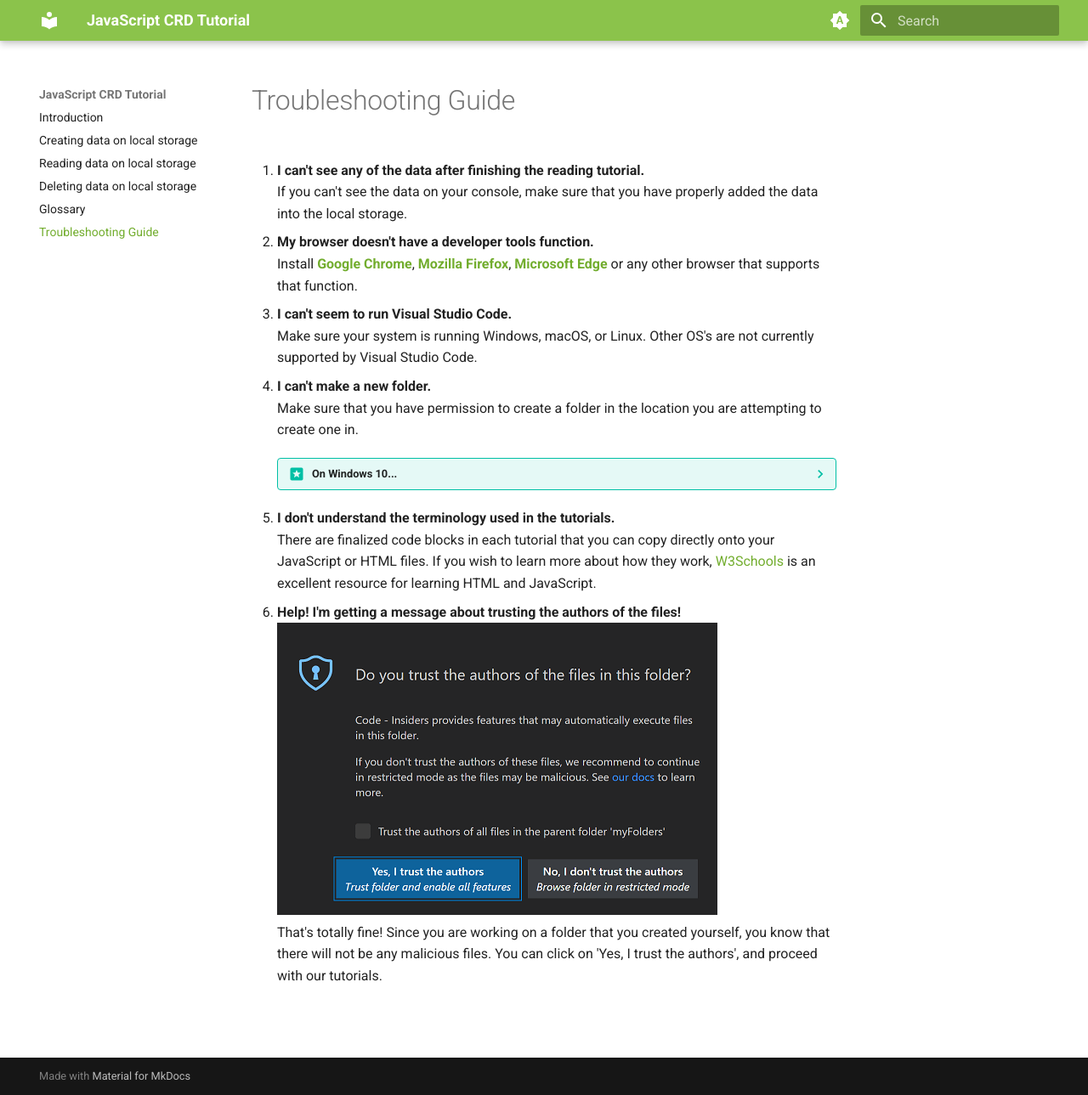
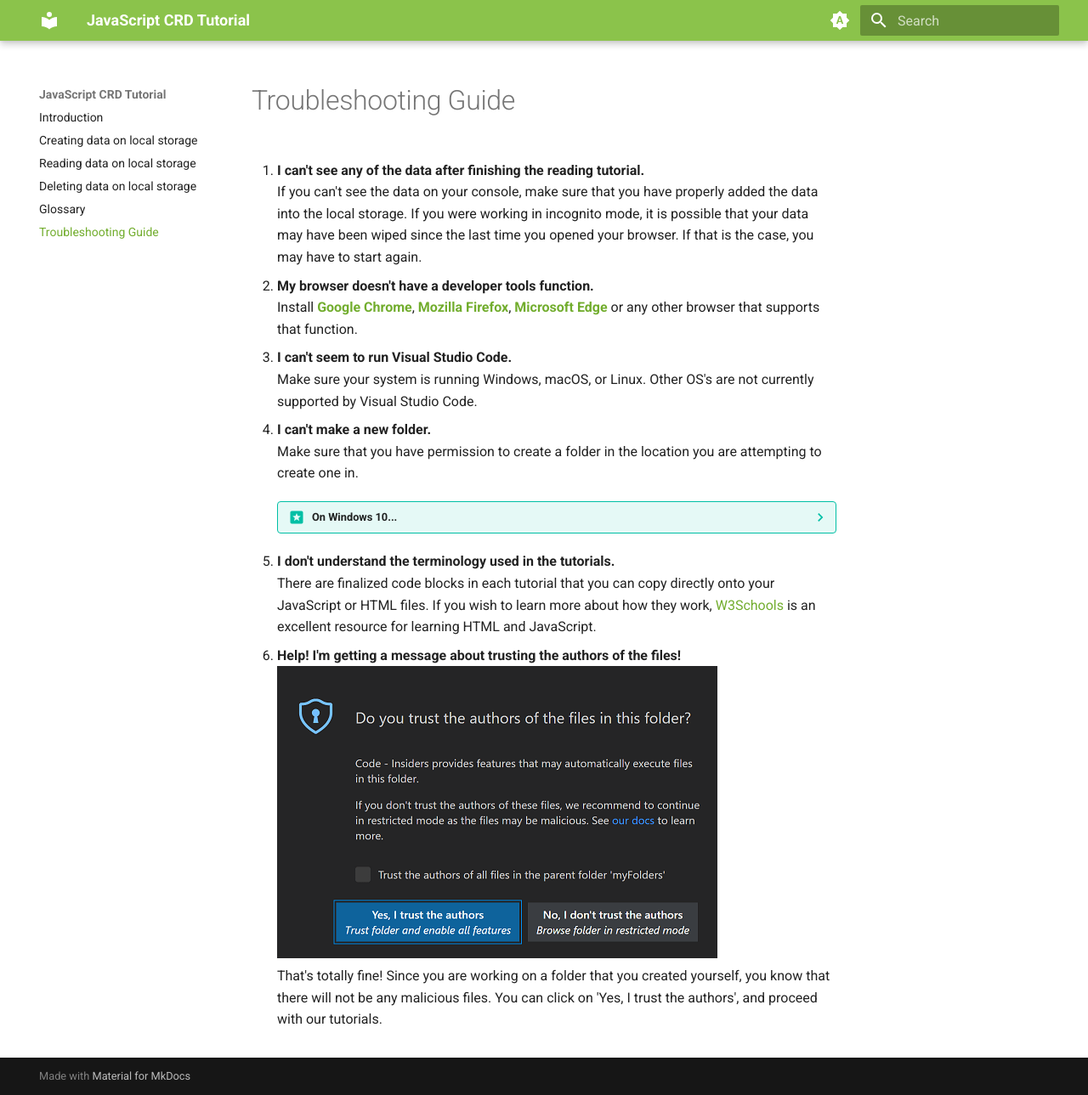
Before and after one commit to mnkhee/user-docs-project, an MkDocs documentation site: the page built from docs/troubleshooting.md, in a window 1280 px wide and 1289 px high. Shown: the whole window at 85% size. Built offline with MkDocs 1.6.1 and Material for MkDocs 9.7.7, drawn with Linux system fonts in a browser that asks for light colours.

Commit message:
Add troubleshooting message

```diff
--- a/docs/troubleshooting.md
+++ b/docs/troubleshooting.md
@@ -1,7 +1,7 @@
 # Troubleshooting Guide
 
 1. **I can't see any of the data after finishing the reading tutorial.**
-<br> If you can't see the data on your console, make sure that you have properly added the data into the local storage.
+<br> If you can't see the data on your console, make sure that you have properly added the data into the local storage. If you were working in incognito mode, it is possible that your data may have been wiped since the last time you opened your browser. If that is the case, you may have to start again.
 
 2. **My browser doesn't have a developer tools function.**
 <br> Install [**Google Chrome**](https://www.google.com/intl/en_ca/chrome/), [**Mozilla Firefox**](https://www.mozilla.org/en-CA/firefox/new/), [**Microsoft Edge**](https://www.microsoft.com/en-us/edge/download?form=MA13FJ) or any other browser that supports that function.
```
